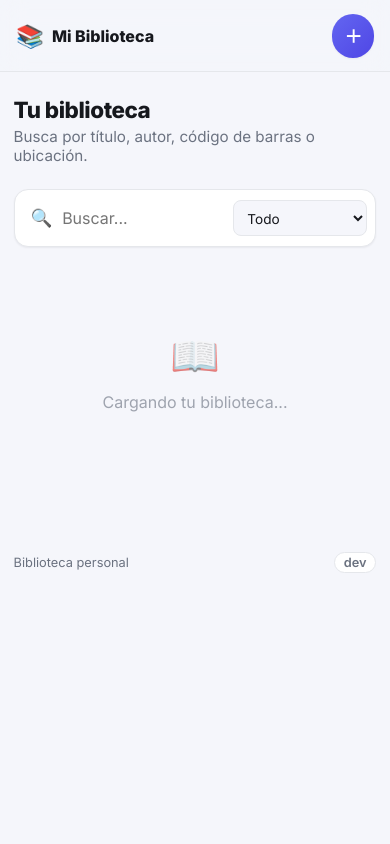
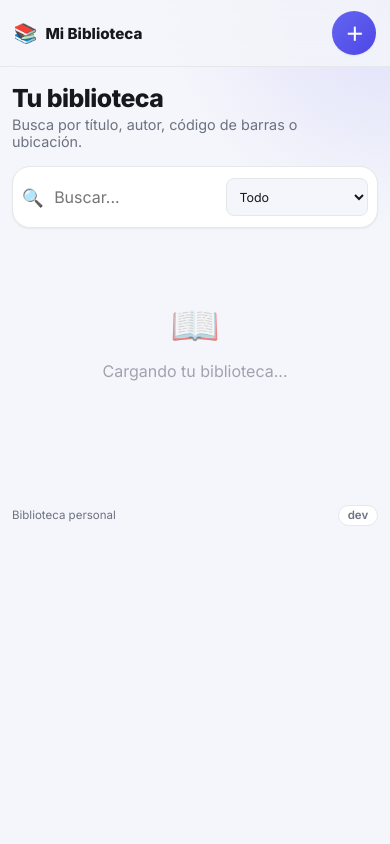
Before and after one commit to ajifernandez/biblioteca-personal, a Flask app: page / in a window 390 px wide. Run offline with Flask 3, Linux system fonts and the light colour scheme; data that the repository does not hold is empty; parts of the project's set-up code (start-up, migrations or seed data) failed here and were passed over; some libraries are stand-ins or nearby versions.

Commit message:
Improve mobile layout and add favicon

```diff
--- a/static/style.css
+++ b/static/style.css
@@ -41,11 +41,17 @@
 
 * { box-sizing: border-box; }
 
+html {
+  background: var(--bg);
+}
+
 body {
   font-family: 'Inter', system-ui, sans-serif;
   background: var(--bg);
   color: var(--text);
   margin: 0;
+  min-height: 100vh;
+  overflow-x: hidden;
   -webkit-font-smoothing: antialiased;
 }
 
@@ -141,6 +147,7 @@ body {
 /* Search bar */
 .search-card {
   display: flex;
+  width: 100%;
   gap: 0.6rem;
   background: var(--bg-elevated);
   border: 1px solid var(--border);
@@ -210,7 +217,7 @@ body {
   background: linear-gradient(135deg, var(--primary-soft), var(--border));
 }
 
-.book-card .meta { min-width: 0; }
+.book-card .meta { flex: 1; min-width: 0; }
 .book-card .meta h3 {
   margin: 0 0 0.2rem;
   font-size: 1rem;
@@ -420,25 +427,137 @@ details.editor[open] summary::before { content: '▾ '; }
 
 /* Responsive: móvil */
 @media (max-width: 600px) {
-  .page { padding: 0 0.85rem 5rem; }
-  .app-footer { padding: 0 0.85rem 1.25rem; }
+  body {
+    background:
+      radial-gradient(circle at top right, color-mix(in srgb, var(--primary) 16%, transparent), transparent 14rem),
+      var(--bg);
+  }
 
-  .brand { font-size: 1rem; }
+  .topnav {
+    padding: 0.7rem 0.85rem;
+    padding-top: max(0.7rem, env(safe-area-inset-top));
+    margin-bottom: 1.1rem;
+  }
+
+  .page { padding: 0 0.75rem 3rem; }
+  .app-footer {
+    padding: 0 0.75rem calc(1.25rem + env(safe-area-inset-bottom));
+    margin-top: 1rem;
+    font-size: 0.72rem;
+  }
+
+  .brand {
+    min-width: 0;
+    font-size: 0.95rem;
+  }
+  .brand .logo-emoji { font-size: 1.2rem; }
   .btn-label { display: none; }
-  #nav-add-btn { padding: 0.6rem 0.75rem; font-size: 1.1rem; }
+  #nav-add-btn {
+    width: 44px;
+    height: 44px;
+    padding: 0;
+    justify-content: center;
+    font-size: 1.15rem;
+  }
 
-  .page-header h1 { font-size: 1.4rem; }
+  .page-header { margin-bottom: 1rem; }
+  .page-header h1 {
+    font-size: 1.55rem;
+    line-height: 1.1;
+  }
+  .page-header p {
+    max-width: 22rem;
+    font-size: 0.9rem;
+  }
+
+  .search-card {
+    padding: 0.55rem;
+    gap: 0.5rem;
+    border-radius: 18px;
+    margin-bottom: 1rem;
+  }
+  .search-card input[type="text"] {
+    min-height: 42px;
+    padding: 0 0.15rem;
+  }
+  .search-card select {
+    flex: 0 0 6.8rem;
+    max-width: none;
+    min-height: 38px;
+    padding: 0.45rem 0.55rem;
+    font-size: 0.78rem;
+  }
 
   .form-grid { grid-template-columns: 1fr; }
+  .card {
+    padding: 1rem;
+    border-radius: 18px;
+  }
+  .field { margin-bottom: 0.8rem; }
 
   .hero { flex-direction: column; align-items: center; text-align: center; gap: 0.9rem; }
   .hero .book-cover-lg { width: 150px; height: 220px; }
   .hero > div > div { display: flex; justify-content: center; flex-wrap: wrap; }
 
-  .book-grid { grid-template-columns: 1fr; }
+  .book-grid {
+    grid-template-columns: 1fr;
+    gap: 0.65rem;
+  }
+  .book-card {
+    gap: 0.75rem;
+    min-height: 102px;
+    padding: 0.72rem;
+    border-radius: 16px;
+    box-shadow: none;
+  }
+  .book-card:hover { transform: none; }
+  .book-cover {
+    width: 58px;
+    height: 86px;
+    min-width: 58px;
+    border-radius: 10px;
+  }
+  .book-card .meta {
+    align-self: center;
+  }
+  .book-card .meta h3 {
+    display: -webkit-box;
+    overflow: hidden;
+    white-space: normal;
+    -webkit-box-orient: vertical;
+    -webkit-line-clamp: 2;
+    line-clamp: 2;
+    font-size: 0.92rem;
+    line-height: 1.2;
+    margin-bottom: 0.25rem;
+  }
+  .book-card .meta .author {
+    font-size: 0.8rem;
+    margin-bottom: 0.45rem;
+  }
+  .tag {
+    max-width: 100%;
+    overflow: hidden;
+    text-overflow: ellipsis;
+    white-space: nowrap;
+    font-size: 0.68rem;
+    padding: 0.18rem 0.48rem;
+  }
 
   .scan-frame { max-width: 100%; }
 }
 
+@media (max-width: 380px) {
+  .search-card {
+    flex-wrap: wrap;
+  }
+  .search-card input[type="text"] {
+    flex: 1 1 calc(100% - 2rem);
+  }
+  .search-card select {
+    flex: 1 0 100%;
+  }
+}
+
 /* Área táctil cómoda en pantallas táctiles */
 .btn { min-height: 44px; }
--- a/templates/base.html
+++ b/templates/base.html
@@ -4,6 +4,7 @@
   <meta charset="utf-8">
   <meta name="viewport" content="width=device-width, initial-scale=1, viewport-fit=cover">
   <title>{% block title %}Biblioteca personal{% endblock %}</title>
+  <link rel="icon" href="{{ url_for('static', filename='favicon.svg') }}" type="image/svg+xml">
   <link rel="stylesheet" href="{{ url_for('static', filename='style.css') }}">
   <script src="https://unpkg.com/htmx.org@1.9.12"></script>
 </head>
```
Also changed, not shown: static/favicon.svg (added).
